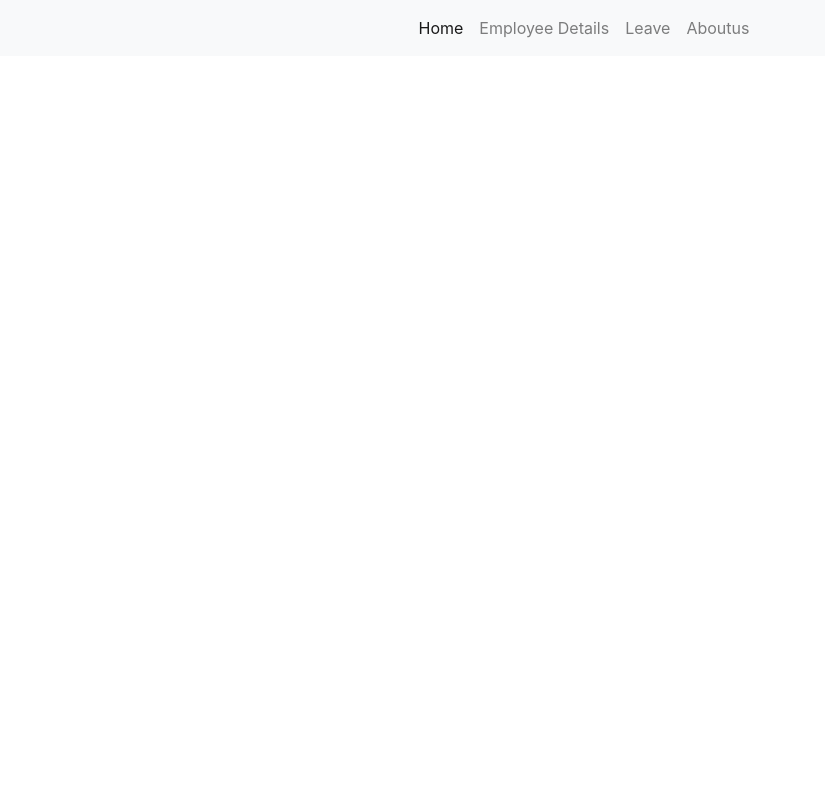
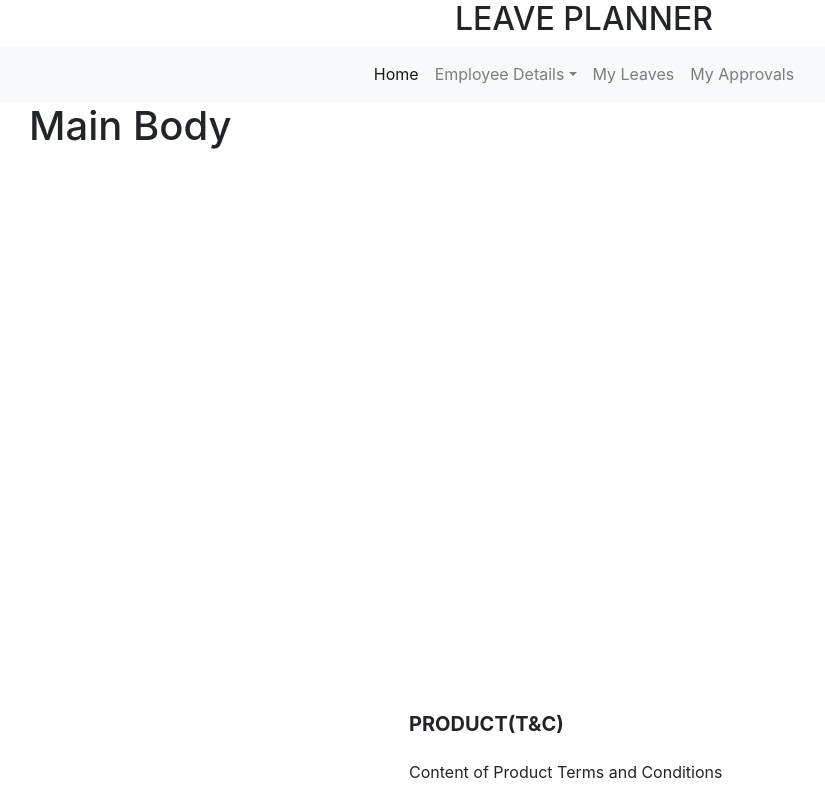
Before and after one commit to vmamidela/leaveplanner, a React app: page / in a window 1280 px wide. Shown: the whole page, without its empty margins (56-881 px from the left). Built offline with nearby package versions, Linux system fonts and the light colour scheme.

Commit message:
Configured Menu formatted

```diff
--- a/src/App.js
+++ b/src/App.js
@@ -1,14 +1,18 @@
-import React from 'react';
-import './App.css';
+import React from "react";
+import "./App.css";
 //import 'bootstrap/dist/css/bootstrap.css';
-import Header from './Components/Header'
+import Header from "./Components/Header";
+import NavBar from "./Components/NavBar";
+import Footer from "./Components/Footer";
+import Main from "./Components/main";
 function App() {
   return (
-    <div >
-
-      <Header/>
-
-    </div>
+    <React.Fragment>
+      <Header />
+      <NavBar />
+      <Main />
+      <Footer />
+    </React.Fragment>
   );
 }
 
--- a/src/Components/Footer.js
+++ b/src/Components/Footer.js
@@ -2,14 +2,46 @@ import React, { Component } from "react";
 import "bootstrap/dist/css/bootstrap.css";
 class Footer extends Component {
   render() {
+    // const MenuMarginStyle = {
+    //   margin: "auto"
+    // };
+    const box = {
+      margin: "0 8%",
+      padding: 0,
+      padding: "0px 400px"
+    };
     return (
       <div>
-        {/* <footer class="page-footer font-small blue">Footer</footer> */}
+        <footer class="page-footer font-small blue fixed-bottom">
+          <div class="container text-center text-md-left">
+            <div class="row">
+              <div class="col-md-4 mx-auto">
+                <h5 class="font-weight-bold text-uppercase mt-3 mb-4">
+                  Product(T&C)
+                </h5>
+                <p>Content of Product
+                  Terms and Conditions</p>
+                        </div>
 
-        <br></br>
-        <div class="footer-copyright text-center py-3">© 2020 Copyright:
+  {/* <div class="footer-copyright text-center py-3">© 2020 Copyright:
     <a href="https://mdbootstrap.com/education/bootstrap/"> MDBootstrap.com</a>
+  </div> */}
+
+
   </div>
+  </div>
+
+  {/* <!-- Copyright --> */}
+
+          {/* <div class="footer-copyright text-center py-3">
+            © 2020 Copyright:
+            <a href="https://mdbootstrap.com/education/bootstrap/">
+              {" "}
+              MDBootstrap.com
+            </a>
+          </div> */}
+
+        </footer>
       </div>
     );
   }
--- a/src/Components/Header-bkp.js
+++ b/src/Components/Header-bkp.js
@@ -1,6 +1,7 @@
 import React, { Component } from "react";
 import "bootstrap/dist/css/bootstrap.css";
 import "bootstrap/dist/js/bootstrap.bundle";
+
 //import { Dropdown } from "bootstrap/dist/js/bootstrap.bundle";
 import { NavBar, Nav, NavDropdown, NavItem } from "react-bootstrap";
 
--- a/src/Components/Header.js
+++ b/src/Components/Header.js
@@ -1,56 +1,19 @@
 import React, { Component } from "react";
 import "bootstrap/dist/css/bootstrap.css";
 import "bootstrap/dist/js/bootstrap.bundle";
+
+//import BackgroundImage from "./images/offimg.jpg";
+
 class Header extends Component {
   render() {
-    const MenuMarginStyle = {
-      margin: "auto"
-    };
+    const box = { backgroundColor: "green", marginLeft: 10, marginRight: 10 };
     return (
       <div>
-        <nav class="navbar navbar-expand-lg navbar-light bg-light ">
-          <div class="collapse navbar-collapse" id="navbarSupportedContent">
-            <ul class="navbar-nav mr-auto" style={MenuMarginStyle}>
-              <li class="nav-item active">
-                <a class="nav-link" href="home">
-                  Home <span class="sr-only">(current)</span>
-                </a>
-              </li>
-
-              <li class="nav-item dropdown">
-                <a
-                  class="nav-link"
-                  href="#"
-                  id="navbarDropdown"
-                  role="button"
-                  data-toggle="dropdown"
-                  aria-haspopup="true"
-                  aria-expanded="false"
-                >
-                  Employee Details
-                </a>
-                <div class="dropdown-menu" aria-labelledby="navbarDropdown">
-                  <a class="dropdown-item" href="#">
-                    View
-                  </a>
-                  <a class="dropdown-item" href="#">
-                    ADD/EDIT
-                  </a>
-                </div>
-              </li>
-              <li class="nav-item">
-                <a class="nav-link" href="/applyleave">
-                  Leave
-                </a>
-              </li>
-              <li class="nav-item">
-                <a class="nav-link" href="#">
-                  Aboutus
-                </a>
-              </li>
-            </ul>
-          </div>
-        </nav>
+        <header>
+          <h2 align="center" font-weight="0">
+            LEAVE PLANNER
+          </h2>
+        </header>
       </div>
     );
   }
--- /dev/null
+++ b/src/Components/Main.jsx
@@ -0,0 +1,14 @@
+import React, { Component } from "react";
+class Main extends Component {
+  state = {};
+  render() {
+    return (
+      <main role="main" class="container">
+        <h1>Main Body</h1>
+        {/* <img src={require('./images/offimg.jpg')} alt=""/> */}
+      </main>
+    );
+  }
+}
+
+export default Main;
--- /dev/null
+++ b/src/Components/NavBar.jsx
@@ -0,0 +1,60 @@
+import React, { Component } from "react";
+class NavBar extends Component {
+  state = {};
+
+  render() {
+    const MenuMarginStyle = {
+      margin: "auto"
+    };
+    return (
+      <nav class="navbar navbar-expand-lg navbar-light bg-light ">
+        <div class="collapse navbar-collapse" id="navbarSupportedContent">
+          <ul class="navbar-nav mr-auto" style={MenuMarginStyle}>
+            <li class="nav-item active">
+              <a class="nav-link" href="home">
+                Home <span class="sr-only">(current)</span>
+              </a>
+            </li>
+
+            <li class="nav-item dropdown">
+              <a
+                class="nav-link dropdown-toggle"
+                href="#"
+                id="navbarDropdown"
+                role="button"
+                data-toggle="dropdown"
+                aria-haspopup="true"
+                aria-expanded="false"
+              >
+                Employee Details
+              </a>
+              <div class="dropdown-menu" aria-labelledby="navbarDropdown">
+                <a class="dropdown-item" href="#">
+                  View
+                </a>
+                <a class="dropdown-item" href="#">
+                  Add
+                </a>
+                <a class="dropdown-item" href="#">
+                  Edit
+                </a>
+              </div>
+            </li>
+            <li class="nav-item">
+              <a class="nav-link" href="/applyleave">
+                My Leaves
+              </a>
+            </li>
+            <li class="nav-item">
+              <a class="nav-link" href="Aboutus">
+                My Approvals
+              </a>
+            </li>
+          </ul>
+        </div>
+      </nav>
+    );
+  }
+}
+
+export default NavBar;
```
